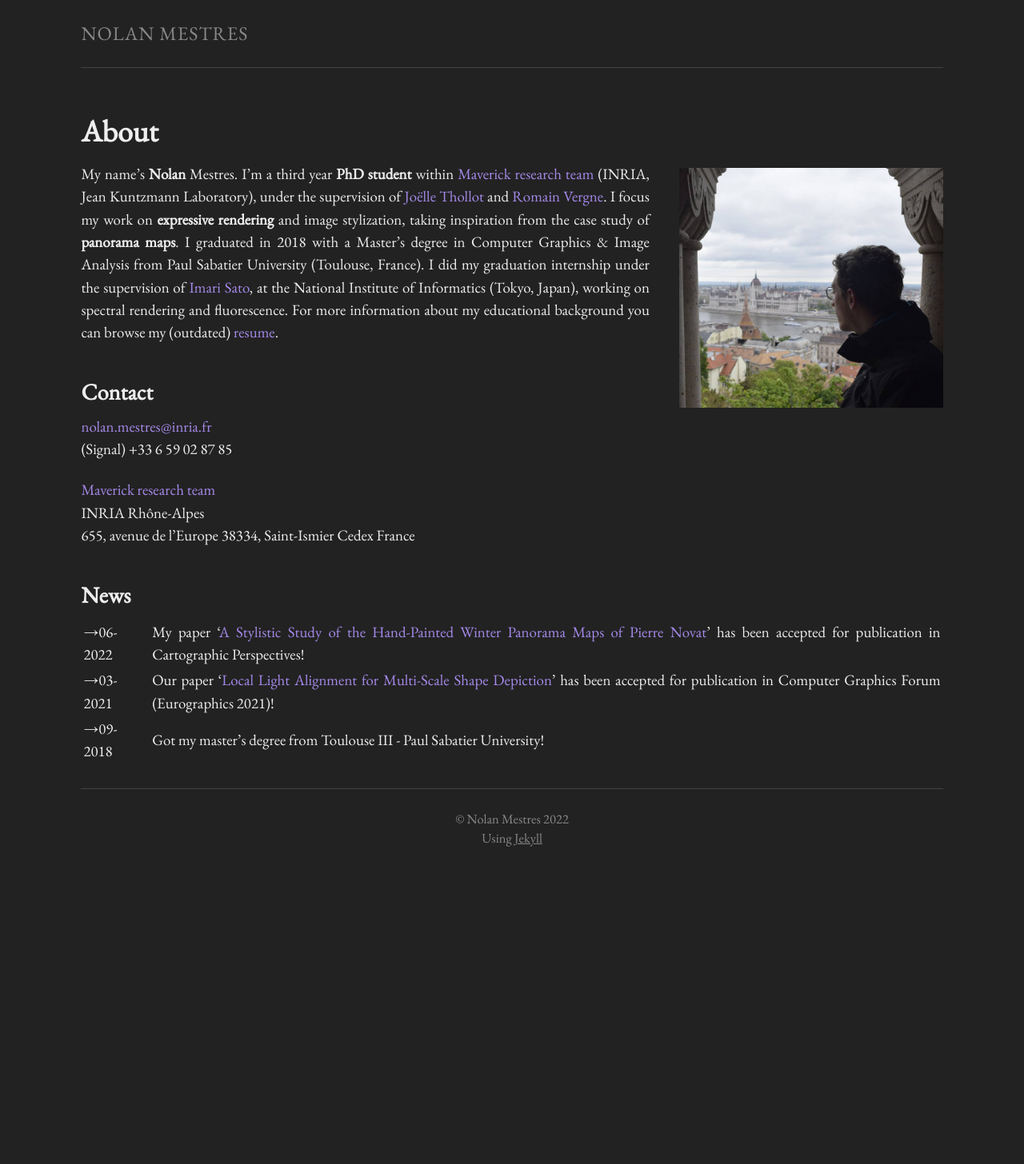
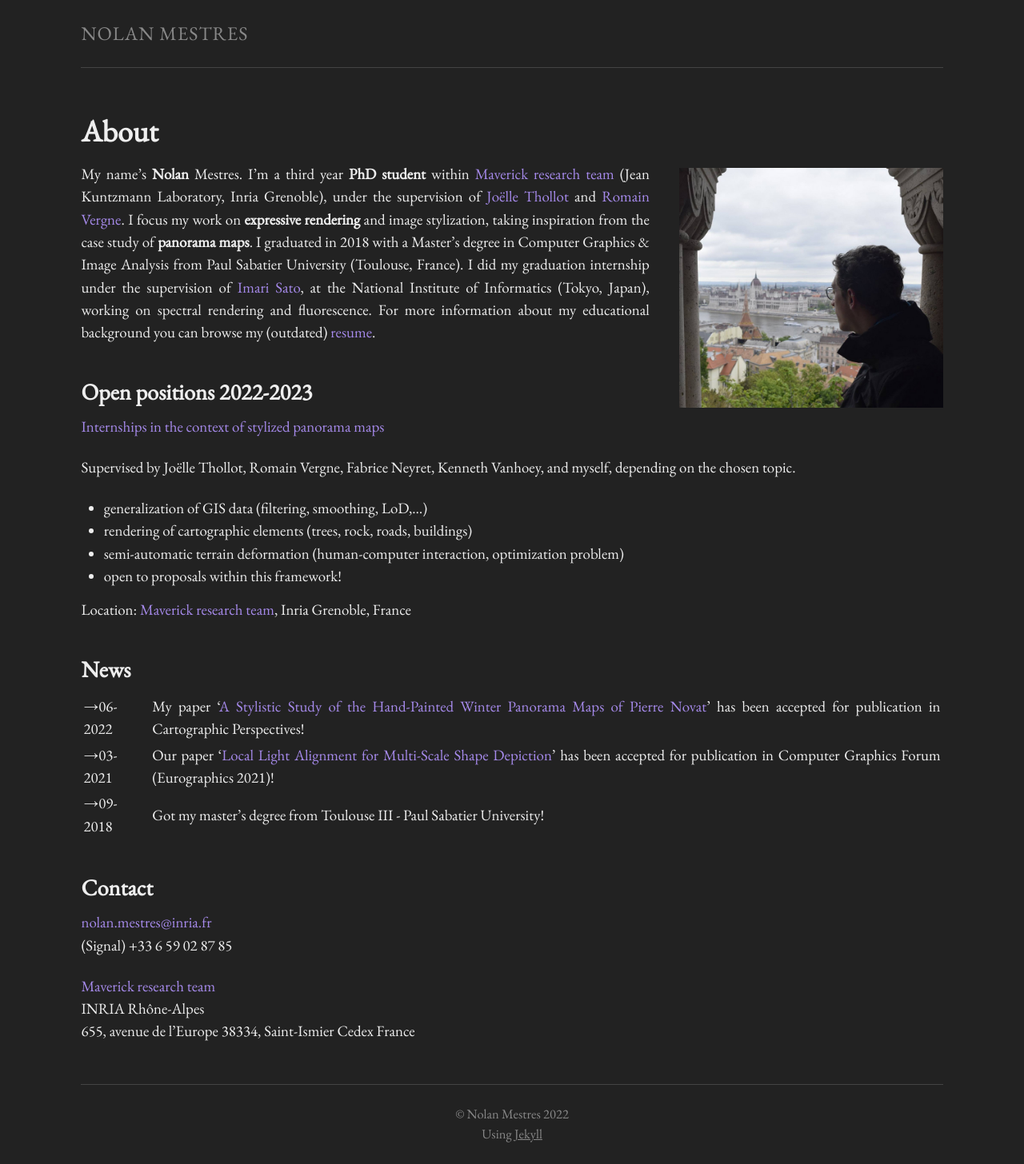
Before and after one commit to Nalonoid/nalonoid.github.io, a Jekyll site: the page built from index.md, in a window 1280 px wide. Shown: the whole page at 80% size. Built offline with Jekyll 4.4.1, drawn with Linux system fonts in a browser that asks for light colours; before the commit the page ends 1086 px from its top, so only the background shows below that.

Commit message:
add 2022-2023 internships to homepage

```diff
--- a/index.md
+++ b/index.md
@@ -6,8 +6,27 @@ permalink: /
 
 {% include image.html me="1" height="300px" align="right" caption="" %}
 
-My name’s **Nolan** Mestres. I’m a third year **PhD student** within [Maverick research team] (INRIA, Jean Kuntzmann Laboratory), under the supervision of [Joëlle Thollot] and [Romain Vergne]. I focus my work on **expressive rendering** and image stylization, taking inspiration from the case study of **panorama maps**.
+My name’s **Nolan** Mestres. I’m a third year **PhD student** within [Maverick research team] (Jean Kuntzmann Laboratory, Inria Grenoble), under the supervision of [Joëlle Thollot] and [Romain Vergne]. I focus my work on **expressive rendering** and image stylization, taking inspiration from the case study of **panorama maps**.
 I graduated in 2018 with a Master's degree in Computer Graphics & Image Analysis from Paul Sabatier University (Toulouse, France). I did my graduation internship under the supervision of [Imari Sato], at the National Institute of Informatics (Tokyo, Japan), working on spectral rendering and fluorescence. For more information about my educational background you can browse my (outdated) [resume].
+
+## Open positions 2022-2023
+
+[Internships in the context of stylized panorama maps]
+
+Supervised by Joëlle Thollot, Romain Vergne, Fabrice Neyret, Kenneth Vanhoey, and myself, depending on the chosen topic.
+
+- generalization of GIS data (filtering, smoothing, LoD,...)
+- rendering of cartographic elements (trees, rock, roads, buildings)
+- semi-automatic terrain deformation (human-computer interaction, optimization problem)
+- open to proposals within this framework!
+
+Location: [Maverick research team], Inria Grenoble, France
+
+## News
+
+→06-2022 || My paper '[A Stylistic Study of the Hand-Painted Winter Panorama Maps of Pierre Novat]' has been accepted for publication in Cartographic Perspectives!
+→03-2021 || Our paper '[Local Light Alignment for Multi-Scale Shape Depiction]' has been accepted for publication in Computer Graphics Forum (Eurographics 2021)!
+→09-2018 || Got my master's degree from Toulouse III - Paul Sabatier University!
 
 ## Contact
 
@@ -24,12 +43,7 @@ INRIA Rhône-Alpes
 [Romain Vergne]: https://maverick.inria.fr/~Romain.Vergne/blog/
 [Imari Sato]: https://research.nii.ac.jp/~imarik/
 [resume]: ./data/nolan_mestres-resume.pdf
+[Internships in the context of stylized panorama maps]: https://maverick.inria.fr/Membres/Joelle.Thollot/SujetsStages/internships_panorama_2223.pdf
 
 [Local Light Alignment for Multi-Scale Shape Depiction]: ./research/local-light-alignment-for-multi-scale-shape-depiction
 [A Stylistic Study of the Hand-Painted Winter Panorama Maps of Pierre Novat]: ./research/a-stylistic-study-of-the-hand-painted-winter-panorama-maps-of-pierre-novat
-
-## News
-
-→06-2022 || My paper '[A Stylistic Study of the Hand-Painted Winter Panorama Maps of Pierre Novat]' has been accepted for publication in Cartographic Perspectives!
-→03-2021 || Our paper '[Local Light Alignment for Multi-Scale Shape Depiction]' has been accepted for publication in Computer Graphics Forum (Eurographics 2021)!
-→09-2018 || Got my master's degree from Toulouse III - Paul Sabatier University!
```
